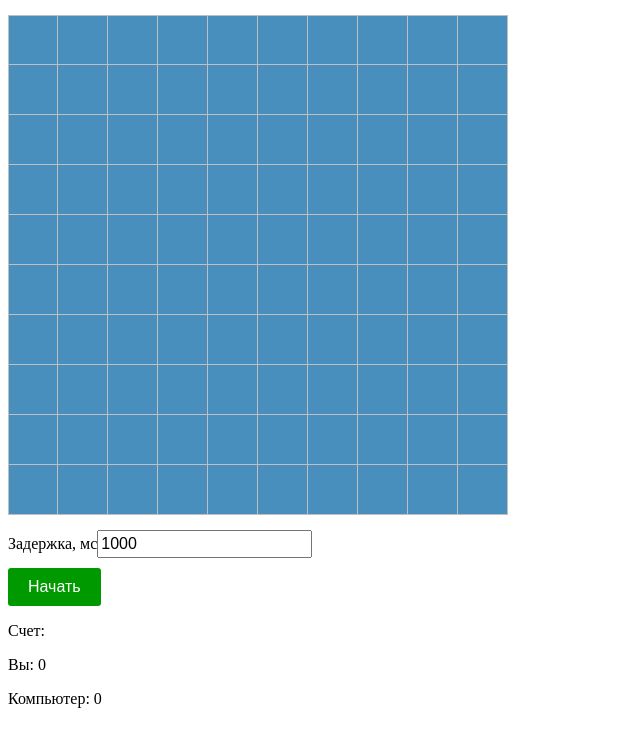
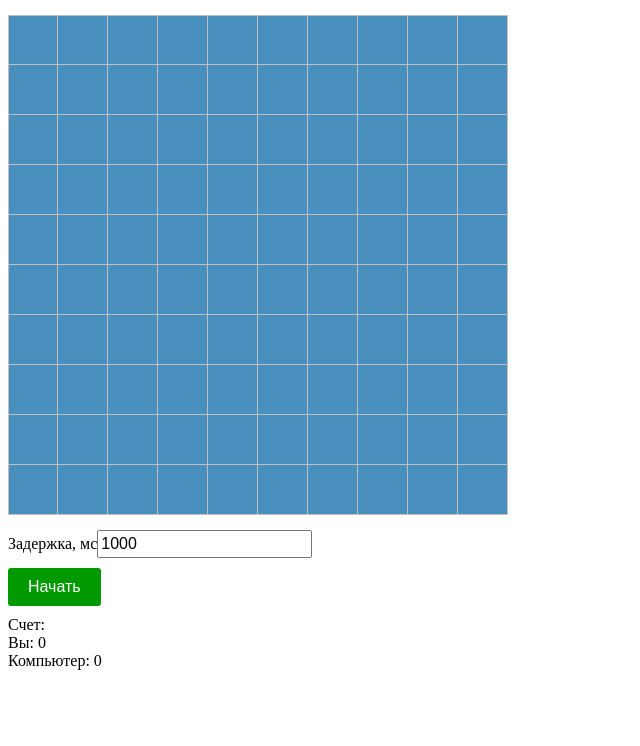
Before and after one commit to x404/game-angular, an Angular app: page / in a window 1280 px wide. Shown: the top 746 px of the page, without its empty margins (0-640 px from the left). Built offline with nearby package versions, Linux system fonts and the light colour scheme.

Commit message:
added @Input countSuccess and countError to score component

```diff
--- a/src/app/score/score.component.html
+++ b/src/app/score/score.component.html
@@ -1,7 +1,5 @@
 <div class="online-score">
     <p>Счет:</p>
-    <p>Вы: <span id="user_count">0</span></p>
-    <p>Компьютер: <span id="computer_count">0</span></p>
-
-
+    <p>Вы: <span id="user_count">{{countSuccess}}</span></p>
+    <p>Компьютер: <span id="computer_count">{{countError}}</span></p>
 </div>
--- a/src/app/score/score.component.scss
+++ b/src/app/score/score.component.scss
@@ -1,3 +1,7 @@
 .online-score {
   margin-top: 10px;
 }
+
+p {
+  margin: 0;
+}
```
Also changed, not shown: src/app/score/score.component.ts (+6 -1 lines).
